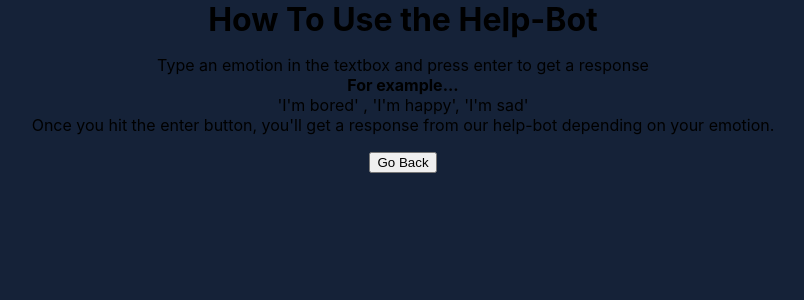
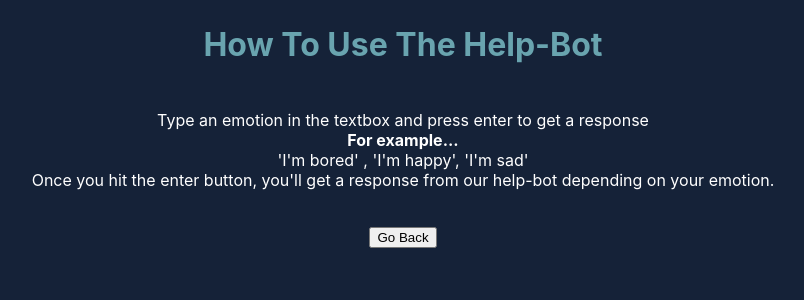
Before and after one commit to JanissaAbreu/Help-App, a React (Create React App) app: page /howtouse in a window 1280 px wide. Shown: the top 300 px of the page, without its empty margins (237-1041 px from the left). Built offline with nearby package versions, Linux system fonts and the light colour scheme.

Commit message:
added color to instructions

```diff
--- a/src/components/HowTo.js
+++ b/src/components/HowTo.js
@@ -4,7 +4,7 @@ import '../styling/HowTo.css';
 const HowToPage = (props) => {
     return (
         <div className = "HowToPage">
-            <h1 className = "howToHeader">How To Use the Help-Bot</h1>
+            <h1 className = "howToHeader">How To Use The Help-Bot</h1>
             <p className = "instructions">
                 Type an emotion in the textbox and press enter to get a response <br/>
                 <b>For example...</b> <br/>
--- a/src/styling/HowTo.css
+++ b/src/styling/HowTo.css
@@ -0,0 +1,9 @@
+.howToHeader{
+    color: var(--light-blue);
+    padding-top: 25px;
+}
+.instructions {
+    color: white;
+    padding-top: 30px;
+    padding-bottom: 20px;
+}
--- a/src/styling/Main.css
+++ b/src/styling/Main.css
@@ -0,0 +1,3 @@
+.mainScreenTitle{
+    color: var(--light-blue);
+}
```
